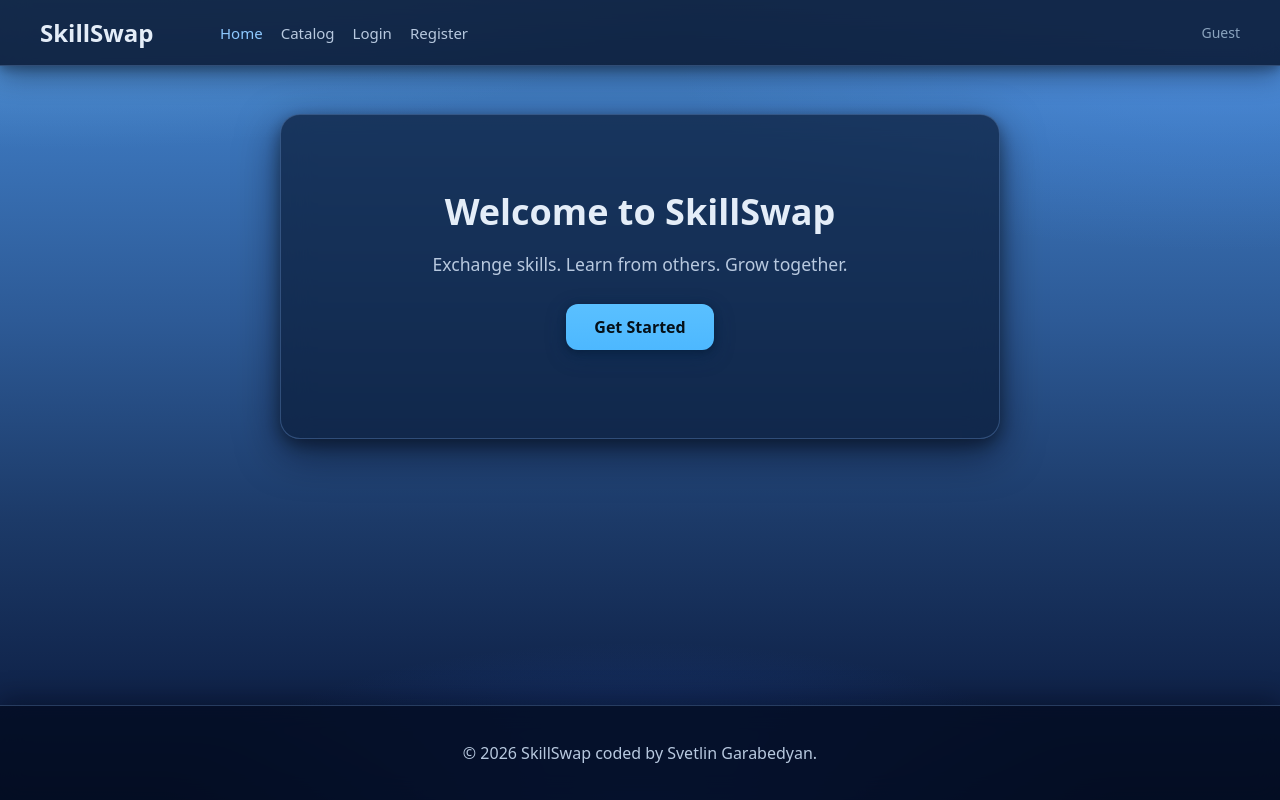
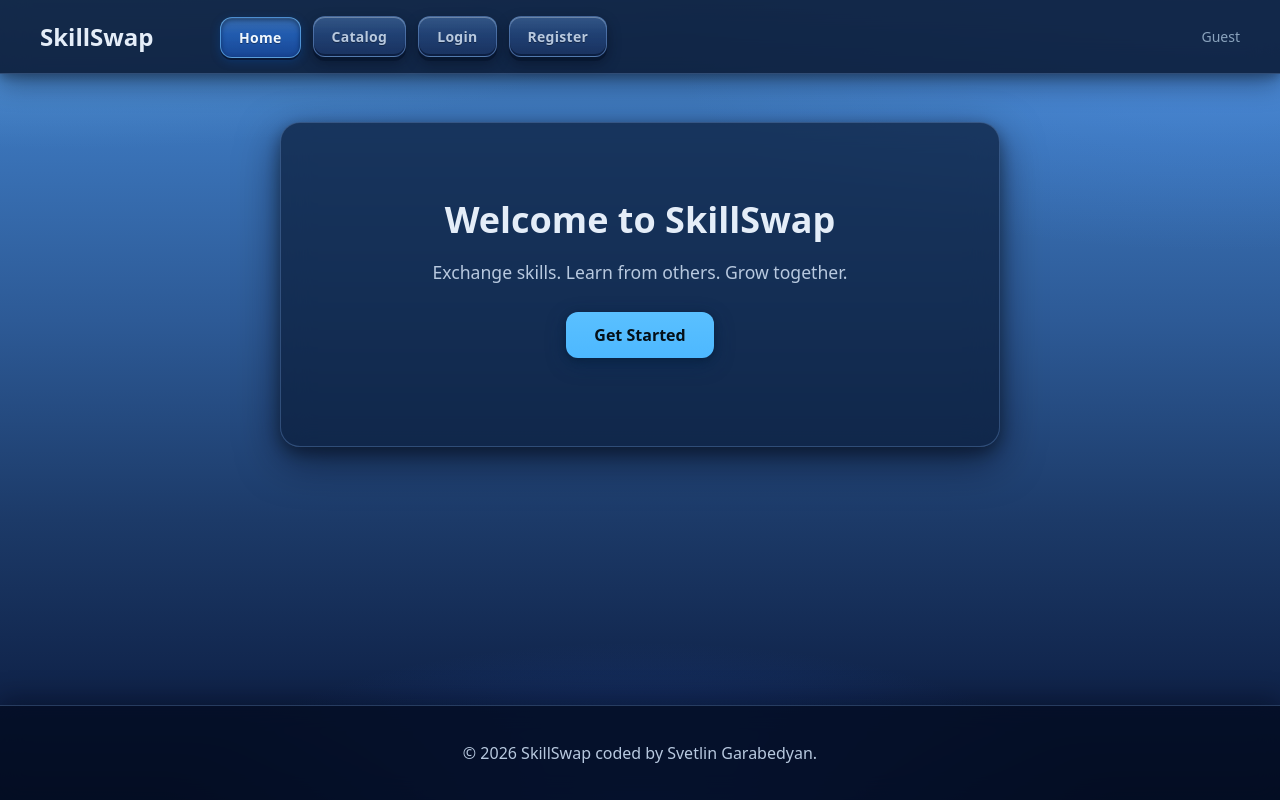
Before and after one commit to SvetlinGG/SkillSwap, an Angular app in the folder client/: page / in a window 1280 px wide. Built offline with nearby package versions, Linux system fonts and the light colour scheme.

Commit message:
styling of header

```diff
--- a/client/src/app/core/header/header.component.css
+++ b/client/src/app/core/header/header.component.css
@@ -27,20 +27,100 @@
 .nav {
   display: flex;
   flex-wrap: wrap;
-  gap: 18px;
+  gap: 12px;
   align-items: center;
 }
 
 .nav a {
+  position: relative;
+  display: inline-flex;
+  align-items: center;
+  justify-content: center;
+  padding: 10px 18px;
+  font-size: 14px;
+  font-weight: 600;
+  letter-spacing: 0.02em;
+  text-decoration: none;
   color: var(--text-secondary);
-  text-decoration: none;
-  font-size: 15px;
-  transition: color 0.2s ease;
+  border-radius: 12px;
+  background: linear-gradient(
+    180deg,
+    rgba(95, 150, 220, 0.42) 0%,
+    rgba(45, 85, 150, 0.55) 45%,
+    rgba(28, 55, 105, 0.72) 100%
+  );
+  border: 1px solid rgba(140, 185, 245, 0.38);
+  box-shadow:
+    0 4px 0 rgba(8, 22, 48, 0.85),
+    0 6px 14px rgba(0, 8, 24, 0.45),
+    inset 0 1px 0 rgba(255, 255, 255, 0.28),
+    inset 0 -2px 0 rgba(0, 12, 36, 0.5);
+  text-shadow: 0 1px 0 rgba(0, 0, 0, 0.35);
+  transition:
+    color 0.18s ease,
+    transform 0.15s ease,
+    box-shadow 0.15s ease,
+    background 0.18s ease,
+    border-color 0.18s ease;
 }
 
-.nav a:hover,
+.nav a:hover:not(.active) {
+  color: var(--text-primary);
+  background: linear-gradient(
+    180deg,
+    rgba(110, 175, 245, 0.5) 0%,
+    rgba(55, 100, 175, 0.62) 45%,
+    rgba(32, 65, 125, 0.78) 100%
+  );
+  border-color: rgba(160, 210, 255, 0.48);
+  transform: translateY(-2px);
+  box-shadow:
+    0 6px 0 rgba(8, 22, 48, 0.82),
+    0 10px 22px rgba(0, 12, 32, 0.5),
+    inset 0 1px 0 rgba(255, 255, 255, 0.35),
+    inset 0 -2px 0 rgba(0, 12, 36, 0.45);
+}
+
+.nav a.active:hover {
+  color: #fff;
+  border-color: rgba(150, 215, 255, 0.62);
+  background: linear-gradient(
+    180deg,
+    rgba(100, 175, 255, 0.58) 0%,
+    rgba(45, 115, 220, 0.78) 40%,
+    rgba(28, 85, 175, 0.9) 100%
+  );
+}
+
+.nav a:focus-visible {
+  outline: 2px solid var(--accent);
+  outline-offset: 3px;
+}
+
 .nav a.active {
-  color: var(--link);
+  color: #f0f8ff;
+  background: linear-gradient(
+    180deg,
+    rgba(90, 165, 255, 0.55) 0%,
+    rgba(40, 110, 210, 0.75) 40%,
+    rgba(25, 75, 160, 0.88) 100%
+  );
+  border-color: rgba(120, 200, 255, 0.55);
+  transform: translateY(1px);
+  box-shadow:
+    0 2px 0 rgba(8, 22, 48, 0.9),
+    0 3px 10px rgba(0, 80, 180, 0.35),
+    inset 0 2px 5px rgba(0, 20, 50, 0.55),
+    inset 0 1px 0 rgba(255, 255, 255, 0.12);
+}
+
+.nav a:active:not(.active) {
+  transform: translateY(2px);
+  box-shadow:
+    0 2px 0 rgba(8, 22, 48, 0.85),
+    0 3px 8px rgba(0, 8, 24, 0.4),
+    inset 0 2px 4px rgba(0, 20, 45, 0.45),
+    inset 0 1px 0 rgba(255, 255, 255, 0.15);
 }
 
 .auth-box {
```
